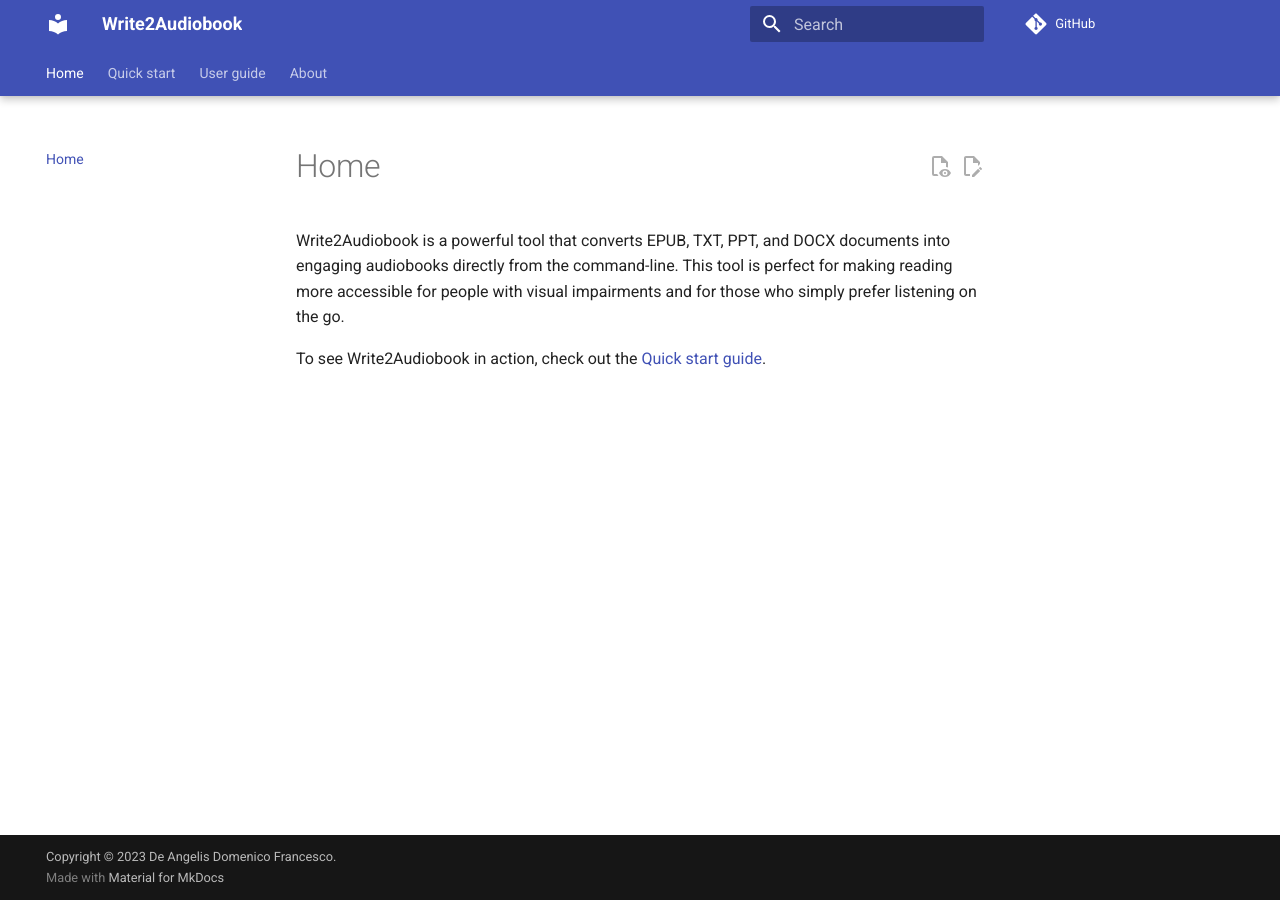
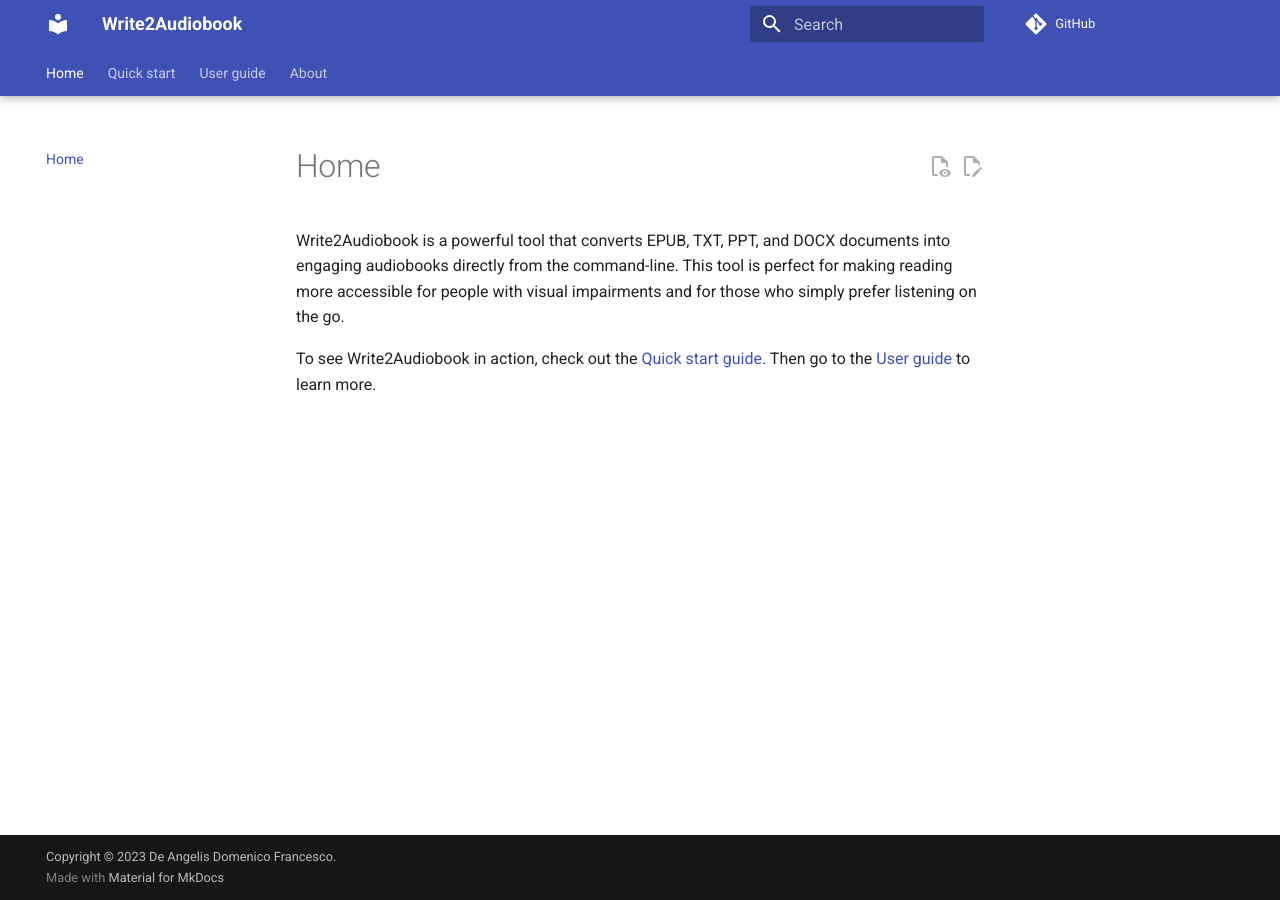
Before and after one commit to deangelisdf/write2audiobook, an MkDocs documentation site: the page built from docs/index.md, in a window 1280 px wide. Built offline with MkDocs 1.6.1 and Material for MkDocs 9.7.7, drawn with Linux system fonts in a browser that asks for light colours; comment, search, counter and statistics services are not loaded.

Commit message:
added link to user guide in home page

```diff
--- a/docs/index.md
+++ b/docs/index.md
@@ -7,4 +7,5 @@
 from the command-line. This tool is perfect for making reading more accessible for people with visual impairments and
 for those who simply prefer listening on the go.
 
-To see Write2Audiobook in action, check out the [Quick start guide](quick-start.md).
+To see Write2Audiobook in action, check out the [Quick start guide](quick-start.md). Then go to the
+[User guide](user-guide/text-to-audio.md) to learn more.
```
